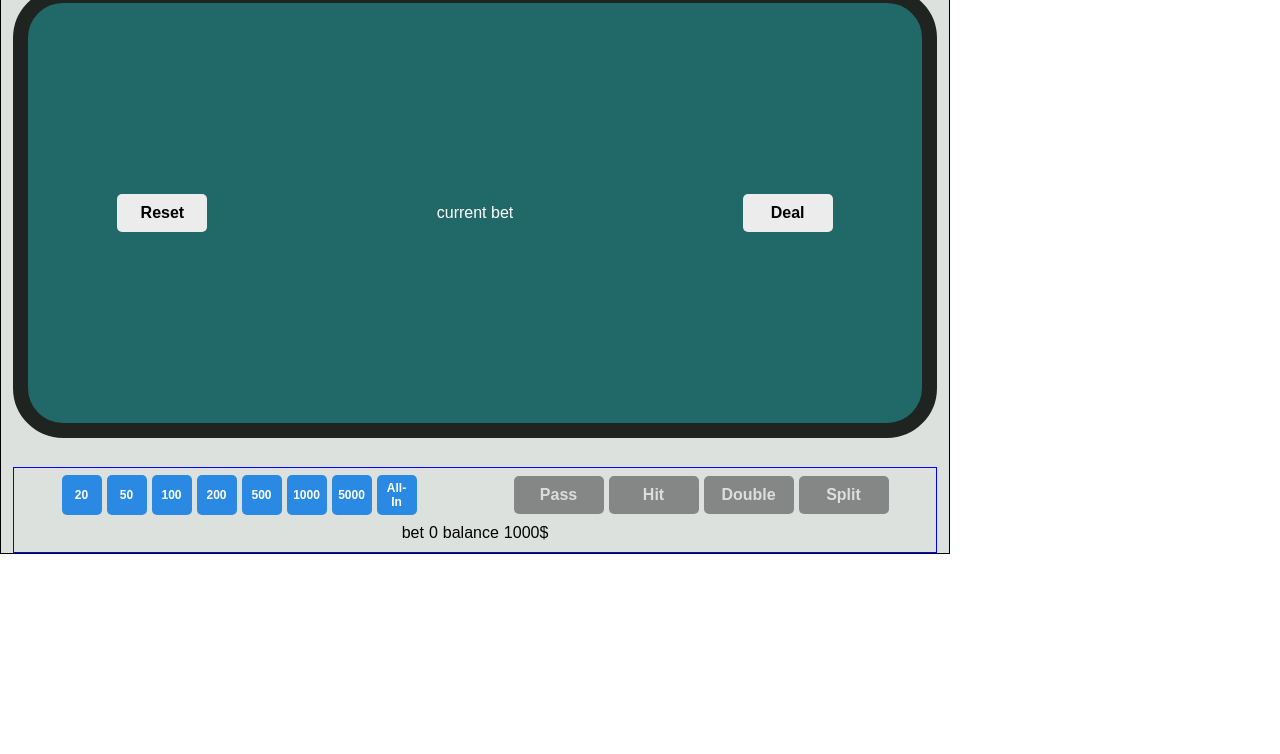
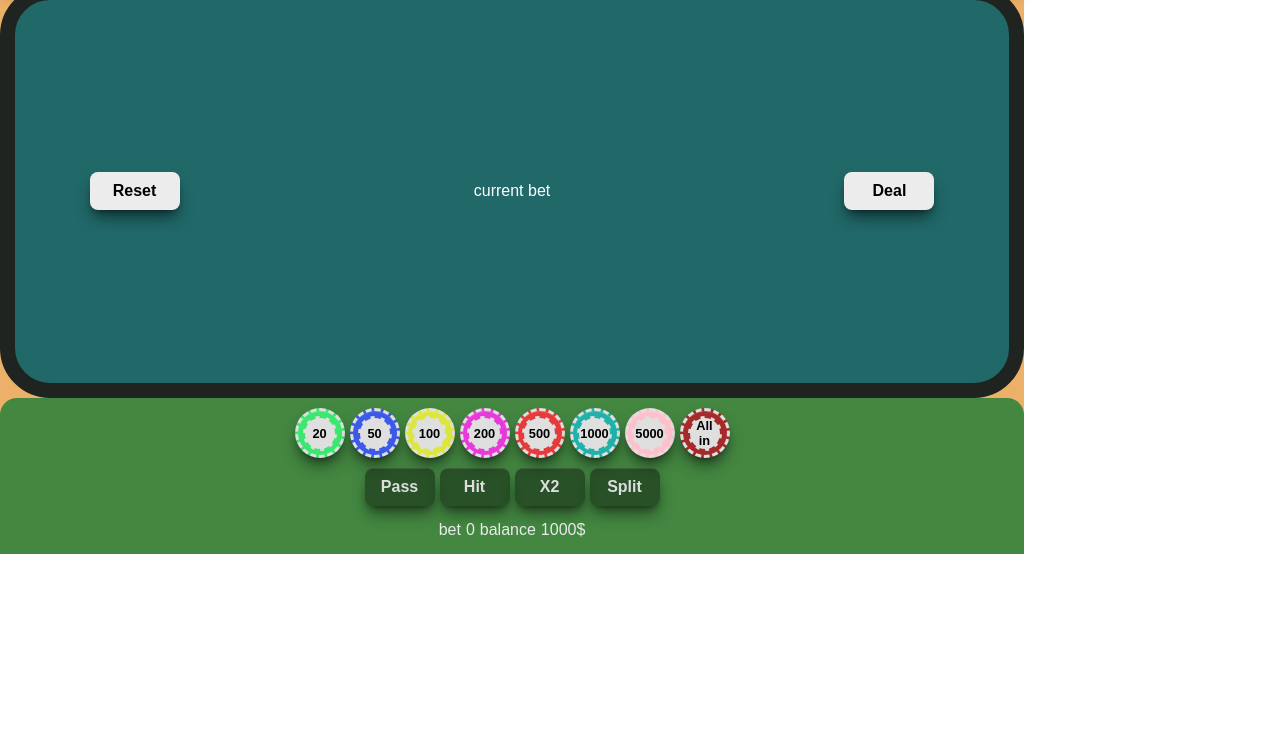
Before and after one commit to FirstDayAtWork/Dvatsyat-Odno, a plain HTML site: page index.html in a window 1280 px wide. Shown: the part 46-800 px from the top of the page. Drawn offline with Linux system fonts and the light colour scheme.

Commit message:
replace bet buttons with chips | small style changes | fix NaN bug

```diff
--- a/index.html
+++ b/index.html
@@ -9,7 +9,7 @@
     <title>Document</title>
 </head>
 <body>
-    <div class="app-wrapper">
+    <div class="notranslate app-wrapper">
         <div class="overlay">
             <span class="overlay-message">You Suck!</span>
             <div class="overlay-btns-wrapper">
@@ -60,19 +60,35 @@
         <div class="player-panel-wrapper">
             <div class="player-panel">
                 <div class="player-left-side-btns-wrapper">
-                    <button type="button" class="global-btn-style left-side-btn-style bet-buttons" aria-disabled="false" data-value="20">20</button>
-                    <button type="button" class="global-btn-style left-side-btn-style bet-buttons" aria-disabled="false" data-value="50">50</button>
-                    <button type="button" class="global-btn-style left-side-btn-style bet-buttons" aria-disabled="false" data-value="100">100</button>
-                    <button type="button" class="global-btn-style left-side-btn-style bet-buttons" aria-disabled="false" data-value="200">200</button>
-                    <button type="button" class="global-btn-style left-side-btn-style bet-buttons" aria-disabled="false" data-value="500">500</button>
-                    <button type="button" class="global-btn-style left-side-btn-style bet-buttons" aria-disabled="false" data-value="1000">1000</button>
-                    <button type="button" class="global-btn-style left-side-btn-style bet-buttons" aria-disabled="false" data-value="5000">5000</button>
-                    <button type="button" class="global-btn-style left-side-btn-style bet-buttons" aria-disabled="false" data-value="all-in">all-in</button>
+                    <button type="button" class="chip" aria-disabled="false" data-value="20">
+                            <span class="chip-value">20</span>
+                    </button>
+                    <button type="button" class="chip" aria-disabled="false" data-value="50">
+                            <span class="chip-value">50</span>
+                    </button>
+                    <button type="button" class="chip" aria-disabled="false" data-value="100">
+                            <span class="chip-value">100</span>
+                    </button>
+                    <button type="button" class="chip" aria-disabled="false" data-value="200">
+                            <span class="chip-value">200</span>
+                    </button>
+                    <button type="button" class="chip" aria-disabled="false" data-value="500">
+                            <span class="chip-value">500</span>
+                    </button>
+                    <button type="button" class="chip" aria-disabled="false" data-value="1000">
+                            <span class="chip-value">1000</span>
+                    </button>
+                    <button type="button" class="chip" aria-disabled="false" data-value="5000">
+                            <span class="chip-value">5000</span>
+                    </button>
+                    <button type="button" class="chip" aria-disabled="false" data-value="all-in">
+                            <span class="chip-value">All in</span>
+                    </button>
                 </div>
                 <div class="player-right-side-btns-wrapper">
                     <button type="button" aria-disabled="true" class="global-btn-style right-side-btn-style" id="pass-btn">pass</button>
                     <button type="button" aria-disabled="true" class="global-btn-style right-side-btn-style" id="hit-btn">hit</button>
-                    <button type="button" aria-disabled="true" class="global-btn-style right-side-btn-style" id="double-btn">double</button>
+                    <button type="button" aria-disabled="true" class="global-btn-style right-side-btn-style" id="double-btn">x2</button>
                     <button type="button" aria-disabled="true" class="global-btn-style right-side-btn-style" id="split-btn">split</button>
                 </div>
 
--- a/styles/deck-card.css
+++ b/styles/deck-card.css
@@ -8,6 +8,9 @@
     border-radius: var(--card-radius);
     background-color: #f8f8f8;
     color: black;
+    --tw-shadow-color: rgba(0,0,0,.5);
+    /* border-top: 2px solid rgba(37, 47, 55, 0.85) ; */
+    box-shadow: 0 10px 15px -3px var(--tw-shadow-color), 0 4px 6px -4px var(--tw-shadow-color), inset 0 1px 0 0 hsla(0, 0%, 100%, .1);
     .card-content{
         display: flex;
         flex-flow: row nowrap;
--- a/styles/style.css
+++ b/styles/style.css
@@ -24,10 +24,10 @@ h2{
     position: relative;
     min-width: 320px;
     min-height: 600px;
-    max-width: 950px;
-    padding: 0 0.75rem;
-    border: 1px solid black;
-    background-color: #dce1de;
+    max-width: 1024px;
+    /* padding: 0 0.75rem;
+    border: 1px solid black; */
+    background-color:   #ECB069;
     display: grid;
     grid-template-rows: 0.1fr 2fr 0.3fr;
 }
@@ -97,22 +97,26 @@ h2{
     font-size: 1rem;
     padding: 10px 12px;
     cursor: pointer;
-    border-radius: 5px;
+    border-radius: 8px;
     text-transform:capitalize;
     font-weight: 600;
     width: 90px;
     background-color: rgb(236, 236, 236);
+    --tw-shadow-color: rgba(0,0,0,.5);
+    /* border-top: 2px solid rgba(37, 47, 55, 0.85) ; */
+    box-shadow: 0 10px 15px -3px var(--tw-shadow-color), 0 4px 6px -4px var(--tw-shadow-color), inset 0 1px 0 0 hsla(0, 0%, 100%, .1);
+
 }
 .global-btn-style:hover{
     background-color: rgb(37, 161, 120);
 }
 
 .nav-wrapper{
-    border: 1px solid green;
     .nav-panel{
         display: flex;
         align-items: center;
         justify-content: space-between;
+        background-color: #ebebeb;
         .nav-panel-buttons{
             display: flex;
             justify-content: start;
@@ -157,15 +161,16 @@ h2{
         color: white;
         border: 15px solid #1f2421;
         border-radius: 50px;
-        grid-auto-rows: 160px 100px 160px;
+        grid-auto-rows: 1fr 0.4fr 1fr;
         /* grid-template-columns: 1fr 1fr 1fr; */
+        height: 100%;
         place-items: center;
         /* min-height: 100%; */
         .table-center-wrapper{
             display: flex;
             justify-content: space-between;
             align-items: center;
-            min-width: calc(100% - 20%);
+            min-width: calc(100% - 15%);
         }
 
         .dealer-side, .player-side{
@@ -181,10 +186,11 @@ h2{
 }
 
 .player-panel-wrapper{
-    border: 1px solid blue;
+    /* border: 1px solid blue; */
     height: auto;
     .player-panel{
-       display: grid;
+       display: flex;
+       flex-flow: column wrap;
         /* grid-template-columns: repeat(2, minmax(10px, 1fr));
         grid-template-rows: 1fr;
          */
@@ -192,20 +198,30 @@ h2{
         'left left right right'
         'bottom bottom bottom bottom';
         place-items: center;
-        gap: 2px;
-        padding: 5px 0;
+        gap: 10px;
+        padding: 10px;
+        background-color: hsla(140, 72%, 28%, 0.781);
+        border-top-left-radius: 17px;
+        border-top-right-radius: 17px;
         .player-left-side-btns-wrapper{
             grid-area: left;
         }
         .player-right-side-btns-wrapper{
             grid-area: right;
+            height: 100%;
+            .right-side-btn-style{
+                /* padding: 10px 0; */
+                width: 70px;
+            }
             .right-side-btn-style[aria-disabled="false"]{
                 background-color: #035f5f;
-                color: rgb(236, 236, 236)
+                color: rgb(236, 236, 236);
+
             }
             .right-side-btn-style[aria-disabled="false"]:hover{
                 background-color: #49a078;
                 color: white;
+
             }
         }
 
@@ -220,6 +236,107 @@ h2{
             align-items: center;
             gap: 5px;
         }
+
+        .player-left-side-btns-wrapper{
+            /* min-width: 100px;
+            overflow-x: auto; */
+        }
+        /* chips*/
+        .chip{
+            display: flex;
+            justify-content: center;
+            align-items: center;
+            border: 3px dashed rgb(223, 223, 223);
+            background-color: rgb(231, 59, 59);
+            border-radius: 50%;
+            padding: 5px;
+            width: 50px;
+            height: 50px;
+            cursor: pointer;
+            --tw-shadow-color: rgba(0,0,0,.5);
+            /* border-top: 2px solid rgba(37, 47, 55, 0.85) ; */
+            box-shadow: 0 10px 15px -3px var(--tw-shadow-color), 0 4px 6px -4px var(--tw-shadow-color), inset 0 1px 0 0 hsla(0, 0%, 100%, .1);
+        }
+
+        .chip-value{
+            display: flex;
+            align-items: center;
+            justify-content: center;
+            text-align: center;
+            width: 35px;
+            height: 35px;
+            font-size: 0.8rem;
+            font-weight: 600;
+            padding: 5px;
+            background-color: rgb(223, 223, 223);
+            border: 2px dashed rgb(231, 59, 59);
+            border-radius: 50%;
+            cursor: pointer;
+        }
+
+        .chip:hover, .chip:focus{
+            transition: linear .2s;
+            transform: translateY(-10px);
+        }
+
+        .chip:nth-child(1){
+            background-color: rgb(59, 231, 111);
+            .chip-value:nth-child(1){
+                border: 2px dashed rgb(59, 231, 111);
+            }
+        }
+
+        .chip:nth-child(2){
+            background-color: rgb(59, 90, 231);
+            .chip-value:nth-child(1){
+                border: 2px dashed rgb(59, 90, 231);
+            }
+        }
+
+
+        .chip:nth-child(3){
+            background-color: rgb(220, 231, 59);
+            .chip-value:nth-child(1){
+                border: 2px dashed rgb(220, 231, 59);
+            }
+        }
+
+
+        .chip:nth-child(4){
+            background-color: rgb(231, 59, 217);
+            .chip-value:nth-child(1){
+                border: 2px dashed rgb(231, 59, 217);
+            }
+        }
+
+
+        .chip:nth-child(6){
+            background-color: lightseagreen;
+            .chip-value:nth-child(1){
+                border: 2px dashed lightseagreen;
+            }
+        }
+
+
+        .chip:nth-child(7){
+            background-color: pink;
+            .chip-value:nth-child(1){
+                border: 2px dashed pink;
+            }
+        }
+
+
+        .chip:nth-child(8){
+            background-color: brown;
+            .chip-value:nth-child(1){
+                border: 2px dashed brown;
+            }
+        }
+
+
+
+
+
         .player-bet-wrapper{
             display: flex;
             flex-flow: row wrap;
@@ -228,23 +345,11 @@ h2{
             justify-content: center;
             align-items: center;
             padding: 5px 0;
+            color: #ebebeb;
         }
     }
 }
 
-.left-side-btn-style{
-    display: flex;
-    justify-content: center;
-    align-items: center;
-    width: 40px;
-    height: 40px;
-    /* border-radius: 150px; */
-    font-size: 0.75rem;
-    margin: 2px 0;
-    /* padding: 8px; */
-    color: white;
-    background-color: rgb(42, 137, 226);
-}
 
 #start-round-btn[aria-disabled="true"] {
     background: rgb(0 0 0 / 40%);
```
Also changed, not shown: scripts/app.js (+29 -3 lines).
